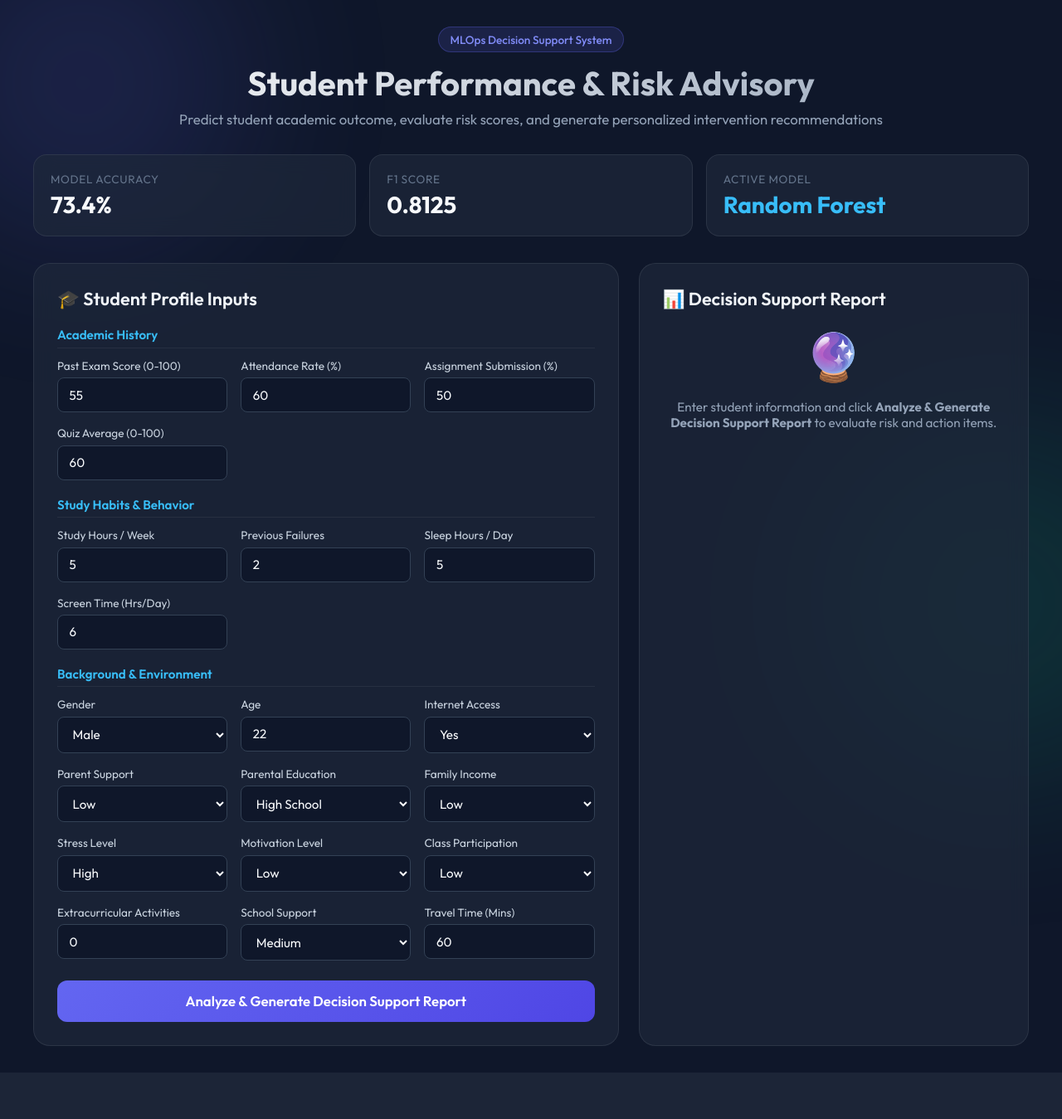
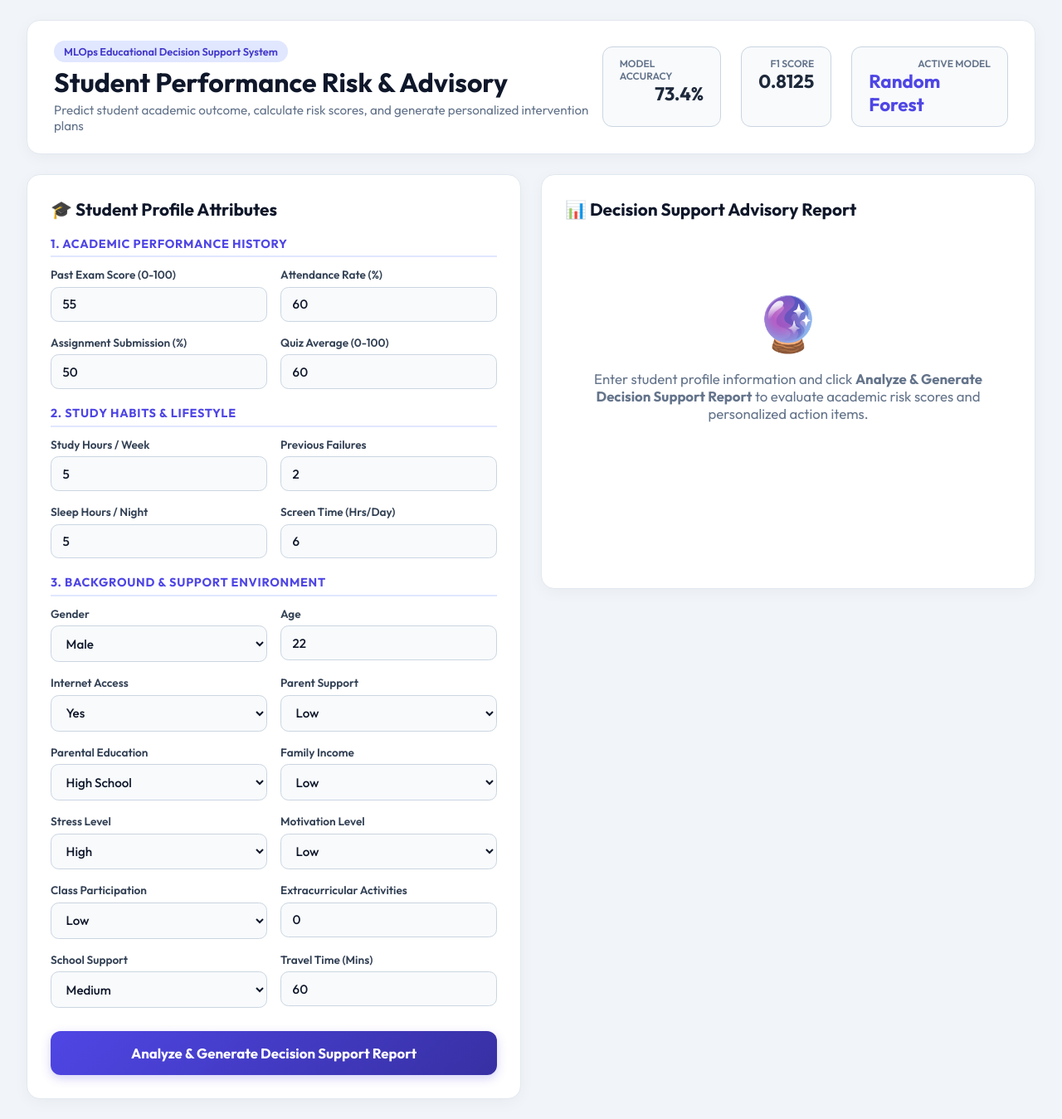
Before and after one commit to NITISH1817/The-Pixels, a FastAPI app: page / in a window 1280 px wide. Shown: the whole page at 83% size. Before the commit the page ends 1293 px from the top, so only its background shows below. Run offline with FastAPI, Linux system fonts and the light colour scheme.

Commit message:
FEAT: Redesigned UI to Full-Screen Light Theme with high contrast cards & responsive header

```diff
--- a/api/static/style.css
+++ b/api/static/style.css
@@ -6,152 +6,140 @@
 }
 
 body {
-    background-color: #0f172a;
-    color: #f8fafc;
+    background-color: #f1f5f9;
+    color: #1e293b;
     min-height: 100vh;
-    padding: 2rem 1rem;
+    padding: 1.5rem 2rem;
     position: relative;
-    overflow-x: hidden;
 }
 
-/* Glowing Background Orbs */
-.background-globes {
-    position: fixed;
-    top: 0;
-    left: 0;
-    width: 100vw;
-    height: 100vh;
-    pointer-events: none;
-    z-index: 0;
-}
-.globe {
-    position: absolute;
-    border-radius: 50%;
-    filter: blur(100px);
-    opacity: 0.15;
-}
-.globe-1 {
-    width: 400px;
-    height: 400px;
-    background: #6366f1;
-    top: -100px;
-    left: -100px;
-}
-.globe-2 {
-    width: 450px;
-    height: 450px;
-    background: #10b981;
-    bottom: -150px;
-    right: -150px;
+/* Full Width Container */
+.container {
+    width: 100%;
+    max-width: 100%;
+    margin: 0 auto;
 }
 
-.container {
-    max-width: 1200px;
-    margin: 0 auto;
-    position: relative;
-    z-index: 1;
+/* Top Navbar / Header Banner */
+.header {
+    background: #ffffff;
+    border-radius: 1rem;
+    padding: 1.5rem 2rem;
+    margin-bottom: 1.5rem;
+    box-shadow: 0 4px 20px -2px rgba(0, 0, 0, 0.05);
+    display: flex;
+    justify-content: space-between;
+    align-items: center;
+    border: 1px solid #e2e8f0;
 }
-
-/* Header */
-.header {
-    text-align: center;
-    margin-bottom: 2rem;
-}
-.badge {
-    display: inline-block;
-    padding: 0.35rem 0.85rem;
-    background: rgba(99, 102, 241, 0.15);
-    color: #818cf8;
-    border: 1px solid rgba(99, 102, 241, 0.3);
-    border-radius: 9999px;
-    font-size: 0.85rem;
-    font-weight: 500;
-    margin-bottom: 0.75rem;
-}
-.header h1 {
-    font-size: 2.5rem;
-    font-weight: 700;
-    background: linear-gradient(135deg, #ffffff, #94a3b8);
-    -webkit-background-clip: text;
-    -webkit-text-fill-color: transparent;
-    margin-bottom: 0.5rem;
-}
-.header p {
-    color: #94a3b8;
-    font-size: 1.05rem;
-}
-
-/* Metrics Row */
-.metrics-row {
-    display: grid;
-    grid-template-columns: repeat(auto-fit, minmax(200px, 1fr));
-    gap: 1rem;
-    margin-bottom: 2rem;
-}
-.metric-card {
-    background: rgba(30, 41, 59, 0.7);
-    border: 1px solid rgba(255, 255, 255, 0.08);
-    backdrop-filter: blur(12px);
-    border-radius: 1rem;
-    padding: 1.25rem;
+.header-left {
     display: flex;
     flex-direction: column;
     gap: 0.25rem;
 }
-.metric-title {
+.badge {
+    display: inline-block;
+    padding: 0.3rem 0.75rem;
+    background: #e0e7ff;
+    color: #4338ca;
+    border-radius: 9999px;
+    font-size: 0.8rem;
+    font-weight: 600;
+    width: fit-content;
+}
+.header h1 {
+    font-size: 2rem;
+    font-weight: 700;
+    color: #0f172a;
+}
+.header p {
     color: #64748b;
-    font-size: 0.85rem;
-    text-transform: uppercase;
-    letter-spacing: 0.05em;
-}
-.metric-value {
-    font-size: 1.75rem;
-    font-weight: 700;
-    color: #f8fafc;
-}
-.metric-value.highlight {
-    color: #38bdf8;
+    font-size: 0.95rem;
 }
 
-/* Main Grid */
+/* Header Metrics Stats */
+.header-stats {
+    display: flex;
+    gap: 1.5rem;
+}
+.stat-box {
+    background: #f8fafc;
+    border: 1px solid #cbd5e1;
+    padding: 0.75rem 1.25rem;
+    border-radius: 0.75rem;
+    display: flex;
+    flex-direction: column;
+    align-items: flex-end;
+}
+.stat-label {
+    font-size: 0.75rem;
+    color: #64748b;
+    font-weight: 600;
+    text-transform: uppercase;
+}
+.stat-value {
+    font-size: 1.4rem;
+    font-weight: 700;
+    color: #1e293b;
+}
+.stat-value.highlight {
+    color: #4f46e5;
+}
+
+/* Main 2-Column Fullscreen Layout */
 .main-grid {
     display: grid;
-    grid-template-columns: 1.8fr 1.2fr;
+    grid-template-columns: 1fr 1fr;
     gap: 1.5rem;
+    align-items: start;
 }
-@media (max-width: 900px) {
+@media (max-width: 1024px) {
     .main-grid {
         grid-template-columns: 1fr;
     }
+    .header {
+        flex-direction: column;
+        align-items: flex-start;
+        gap: 1rem;
+    }
+    .header-stats {
+        width: 100%;
+        justify-content: space-between;
+    }
 }
 
-/* Cards */
+/* Card Styling */
 .card {
-    background: rgba(30, 41, 59, 0.7);
-    border: 1px solid rgba(255, 255, 255, 0.08);
-    backdrop-filter: blur(12px);
-    border-radius: 1.25rem;
+    background: #ffffff;
+    border: 1px solid #e2e8f0;
+    border-radius: 1rem;
     padding: 1.75rem;
+    box-shadow: 0 4px 20px -2px rgba(0, 0, 0, 0.05);
 }
 .card h2 {
-    font-size: 1.35rem;
-    font-weight: 600;
+    font-size: 1.3rem;
+    font-weight: 700;
+    color: #0f172a;
     margin-bottom: 1.25rem;
-    color: #f1f5f9;
+    display: flex;
+    align-items: center;
+    gap: 0.5rem;
 }
 
-/* Form Styling */
+/* Form Layout */
 .form-section-title {
-    font-size: 0.95rem;
-    font-weight: 600;
-    color: #38bdf8;
+    font-size: 0.9rem;
+    font-weight: 700;
+    color: #4f46e5;
+    text-transform: uppercase;
+    letter-spacing: 0.05em;
     margin: 1.25rem 0 0.75rem 0;
-    border-bottom: 1px solid rgba(255, 255, 255, 0.06);
+    border-bottom: 2px solid #e0e7ff;
     padding-bottom: 0.35rem;
 }
 .form-grid {
     display: grid;
-    grid-template-columns: repeat(auto-fit, minmax(180px, 1fr));
+    grid-template-columns: repeat(auto-fit, minmax(200px, 1fr));
     gap: 1rem;
 }
 .form-group {
@@ -161,43 +149,48 @@ body {
 }
 .form-group label {
     font-size: 0.85rem;
-    color: #cbd5e1;
+    font-weight: 600;
+    color: #334155;
 }
 .form-group input, .form-group select {
-    background: #0f172a;
-    border: 1px solid #334155;
-    border-radius: 0.5rem;
+    background: #f8fafc;
+    border: 1.5px solid #cbd5e1;
+    border-radius: 0.6rem;
     padding: 0.65rem 0.85rem;
-    color: #f8fafc;
+    color: #0f172a;
     font-size: 0.95rem;
+    font-weight: 500;
     outline: none;
-    transition: all 0.2s;
+    transition: all 0.2s ease;
 }
 .form-group input:focus, .form-group select:focus {
-    border-color: #6366f1;
-    box-shadow: 0 0 0 2px rgba(99, 102, 241, 0.2);
+    background: #ffffff;
+    border-color: #4f46e5;
+    box-shadow: 0 0 0 3px rgba(79, 70, 229, 0.15);
 }
 
 .btn-predict {
     width: 100%;
-    margin-top: 1.5rem;
-    padding: 0.9rem;
+    margin-top: 1.75rem;
+    padding: 1rem;
     border: none;
     border-radius: 0.75rem;
-    background: linear-gradient(135deg, #6366f1, #4f46e5);
-    color: white;
+    background: linear-gradient(135deg, #4f46e5, #3730a3);
+    color: #ffffff;
     font-size: 1.05rem;
-    font-weight: 600;
+    font-weight: 700;
     cursor: pointer;
-    transition: all 0.2s;
+    transition: all 0.2s ease;
+    box-shadow: 0 4px 12px rgba(79, 70, 229, 0.25);
 }
 .btn-predict:hover {
     transform: translateY(-2px);
-    box-shadow: 0 4px 15px rgba(99, 102, 241, 0.4);
+    box-shadow: 0 6px 20px rgba(79, 70, 229, 0.35);
 }
 
 /* Result Card */
 .result-card {
+    min-height: 500px;
     display: flex;
     flex-direction: column;
 }
@@ -205,167 +198,196 @@ body {
     display: none;
     width: 100%;
     flex-direction: column;
-    align-items: center;
 }
 .result-state.active {
     display: flex;
 }
 
+#placeholder-state {
+    align-items: center;
+    justify-content: center;
+    text-align: center;
+    padding: 4rem 2rem;
+}
 #placeholder-state .icon {
-    font-size: 3.5rem;
+    font-size: 4rem;
     margin-bottom: 1rem;
 }
 #placeholder-state p {
-    color: #94a3b8;
-    font-size: 0.95rem;
-    text-align: center;
+    color: #64748b;
+    font-size: 1.05rem;
 }
 
+#loading-state {
+    align-items: center;
+    justify-content: center;
+    padding: 4rem 2rem;
+}
 .spinner {
-    width: 40px;
-    height: 40px;
-    border: 4px solid rgba(255,255,255,0.1);
-    border-left-color: #6366f1;
+    width: 48px;
+    height: 48px;
+    border: 4px solid #e2e8f0;
+    border-left-color: #4f46e5;
     border-radius: 50%;
-    animation: spin 1s linear infinite;
+    animation: spin 0.8s linear infinite;
     margin-bottom: 1rem;
 }
 @keyframes spin {
     to { transform: rotate(360deg); }
 }
 
-/* Top Result Bar */
+/* Top Result Header */
 .result-top-bar {
     display: flex;
     align-items: center;
     justify-content: space-between;
     width: 100%;
-    margin-bottom: 1.25rem;
+    margin-bottom: 1.5rem;
+    padding-bottom: 1rem;
+    border-bottom: 1px solid #e2e8f0;
 }
 .prediction-badge {
-    font-size: 1.75rem;
+    font-size: 2rem;
     font-weight: 800;
-    padding: 0.5rem 1.5rem;
+    padding: 0.6rem 2rem;
     border-radius: 0.75rem;
+    letter-spacing: 0.05em;
 }
 .prediction-badge.pass {
-    background: rgba(16, 185, 129, 0.15);
-    color: #34d399;
-    border: 2px solid #10b981;
+    background: #dcfce7;
+    color: #15803d;
+    border: 2px solid #22c55e;
 }
 .prediction-badge.fail {
-    background: rgba(239, 68, 68, 0.15);
-    color: #f87171;
+    background: #fee2e2;
+    color: #b91c1c;
     border: 2px solid #ef4444;
 }
 
 .risk-pill {
-    padding: 0.5rem 1rem;
+    padding: 0.55rem 1.2rem;
     border-radius: 9999px;
-    font-size: 0.85rem;
-    font-weight: 600;
-    border: 1px solid;
+    font-size: 0.9rem;
+    font-weight: 700;
+    border: 2px solid;
 }
 
-/* Risk Metrics Grid */
+/* Risk Metrics Banner Boxes */
 .risk-metrics-grid {
     display: grid;
     grid-template-columns: 1fr 1fr;
-    gap: 0.75rem;
+    gap: 1rem;
     width: 100%;
-    margin-bottom: 1.25rem;
+    margin-bottom: 1.5rem;
 }
 .risk-metric-box {
-    background: rgba(15, 23, 42, 0.6);
-    border: 1px solid rgba(255, 255, 255, 0.08);
-    padding: 0.85rem;
+    background: #f8fafc;
+    border: 1px solid #e2e8f0;
+    padding: 1rem;
     border-radius: 0.75rem;
     display: flex;
     flex-direction: column;
+    align-items: center;
     gap: 0.25rem;
-    text-align: center;
 }
 .box-label {
-    font-size: 0.75rem;
-    color: #94a3b8;
+    font-size: 0.8rem;
+    color: #64748b;
+    font-weight: 700;
     text-transform: uppercase;
 }
 .box-val {
-    font-size: 1.35rem;
-    font-weight: 700;
+    font-size: 1.6rem;
+    font-weight: 800;
 }
 .box-val.success {
-    color: #34d399;
+    color: #16a34a;
 }
 
-/* Confidence Bar */
+/* Gauge Progress Bar */
 .confidence-container {
     width: 100%;
-    margin-bottom: 1.5rem;
+    margin-bottom: 1.75rem;
+    background: #f8fafc;
+    border: 1px solid #e2e8f0;
+    padding: 1rem;
+    border-radius: 0.75rem;
 }
 .confidence-header {
     display: flex;
     justify-content: space-between;
-    font-size: 0.85rem;
-    color: #cbd5e1;
-    margin-bottom: 0.4rem;
+    font-size: 0.9rem;
+    font-weight: 700;
+    color: #334155;
+    margin-bottom: 0.5rem;
 }
 .progress-bar {
     width: 100%;
-    height: 8px;
-    background: #0f172a;
+    height: 12px;
+    background: #e2e8f0;
     border-radius: 9999px;
     overflow: hidden;
 }
 .progress-fill {
     height: 100%;
     width: 0%;
-    transition: width 0.5s ease;
+    transition: width 0.6s ease;
+    border-radius: 9999px;
 }
 
-/* Decision Support Sections */
+/* Decision Sections */
 .decision-section {
     width: 100%;
-    margin-top: 1rem;
-    text-align: left;
+    margin-top: 1.25rem;
 }
 .decision-section h3 {
-    font-size: 0.95rem;
-    color: #cbd5e1;
-    margin-bottom: 0.65rem;
-    font-weight: 600;
+    font-size: 1rem;
+    color: #0f172a;
+    margin-bottom: 0.75rem;
+    font-weight: 700;
+    display: flex;
+    align-items: center;
+    gap: 0.5rem;
 }
 
 .reason-list, .rec-list {
     list-style: none;
     display: flex;
     flex-direction: column;
-    gap: 0.5rem;
+    gap: 0.6rem;
 }
 .reason-list li {
-    background: rgba(239, 68, 68, 0.08);
-    border: 1px solid rgba(239, 68, 68, 0.2);
-    padding: 0.6rem 0.85rem;
-    border-radius: 0.5rem;
-    font-size: 0.85rem;
-    color: #fca5a5;
+    background: #fff1f2;
+    border: 1px solid #fecdd3;
+    padding: 0.75rem 1rem;
+    border-radius: 0.6rem;
+    font-size: 0.9rem;
+    color: #9f1239;
+    font-weight: 600;
+    display: flex;
+    align-items: center;
 }
 .reason-list li .bullet {
-    color: #ef4444;
-    font-weight: bold;
-    margin-right: 0.35rem;
+    color: #e11d48;
+    font-weight: 900;
+    font-size: 1.2rem;
+    margin-right: 0.5rem;
 }
 
 .rec-list li {
-    background: rgba(16, 185, 129, 0.08);
-    border: 1px solid rgba(16, 185, 129, 0.2);
-    padding: 0.6rem 0.85rem;
-    border-radius: 0.5rem;
-    font-size: 0.85rem;
-    color: #6ee7b7;
+    background: #f0fdf4;
+    border: 1px solid #bbf7d0;
+    padding: 0.75rem 1rem;
+    border-radius: 0.6rem;
+    font-size: 0.9rem;
+    color: #166534;
+    font-weight: 600;
+    display: flex;
+    align-items: center;
 }
 .rec-list li .check {
-    color: #10b981;
-    font-weight: bold;
-    margin-right: 0.35rem;
+    color: #16a34a;
+    font-weight: 900;
+    font-size: 1.1rem;
+    margin-right: 0.5rem;
 }
--- a/api/templates/index.html
+++ b/api/templates/index.html
@@ -4,46 +4,43 @@
     <meta charset="UTF-8">
     <meta name="viewport" content="width=device-width, initial-scale=1.0">
     <title>Student Performance & Decision Support System | MLOps</title>
-    <link href="https://fonts.googleapis.com/css2?family=Outfit:wght@300;400;500;600;700&display=swap" rel="stylesheet">
+    <link href="https://fonts.googleapis.com/css2?family=Outfit:wght@300;400;500;600;700;800&display=swap" rel="stylesheet">
     <link rel="stylesheet" href="/static/style.css">
 </head>
 <body>
-    <div class="background-globes">
-        <div class="globe globe-1"></div>
-        <div class="globe globe-2"></div>
-    </div>
 
     <div class="container">
-        <!-- Header -->
+        <!-- Header Banner with Stats -->
         <header class="header">
-            <div class="badge">MLOps Decision Support System</div>
-            <h1>Student Performance & Risk Advisory</h1>
-            <p>Predict student academic outcome, evaluate risk scores, and generate personalized intervention recommendations</p>
+            <div class="header-left">
+                <div class="badge">MLOps Educational Decision Support System</div>
+                <h1>Student Performance Risk & Advisory</h1>
+                <p>Predict student academic outcome, calculate risk scores, and generate personalized intervention plans</p>
+            </div>
+            <div class="header-stats">
+                <div class="stat-box">
+                    <span class="stat-label">Model Accuracy</span>
+                    <span class="stat-value">{{ "%.1f"|format(metrics.get('Accuracy', 0.734) * 100) }}%</span>
+                </div>
+                <div class="stat-box">
+                    <span class="stat-label">F1 Score</span>
+                    <span class="stat-value">{{ "%.4f"|format(metrics.get('F1-Score', 0.8125)) }}</span>
+                </div>
+                <div class="stat-box">
+                    <span class="stat-label">Active Model</span>
+                    <span class="stat-value highlight">Random Forest</span>
+                </div>
+            </div>
         </header>
 
-        <!-- Metrics Banner -->
-        <div class="metrics-row">
-            <div class="metric-card">
-                <span class="metric-title">Model Accuracy</span>
-                <span class="metric-value">{{ "%.1f"|format(metrics.get('Accuracy', 0.734) * 100) }}%</span>
-            </div>
-            <div class="metric-card">
-                <span class="metric-title">F1 Score</span>
-                <span class="metric-value">{{ "%.4f"|format(metrics.get('F1-Score', 0.8125)) }}</span>
-            </div>
-            <div class="metric-card">
-                <span class="metric-title">Active Model</span>
-                <span class="metric-value highlight">Random Forest</span>
-            </div>
-        </div>
-
+        <!-- Main 2-Column Fullscreen Grid -->
         <div class="main-grid">
             <!-- Prediction Form -->
             <div class="card form-card">
-                <h2>🎓 Student Profile Inputs</h2>
+                <h2>🎓 Student Profile Attributes</h2>
                 <form id="prediction-form">
 
-                    <div class="form-section-title">Academic History</div>
+                    <div class="form-section-title">1. Academic Performance History</div>
                     <div class="form-grid">
                         <div class="form-group">
                             <label>Past Exam Score (0-100)</label>
@@ -63,7 +60,7 @@
                         </div>
                     </div>
 
-                    <div class="form-section-title">Study Habits & Behavior</div>
+                    <div class="form-section-title">2. Study Habits & Lifestyle</div>
                     <div class="form-grid">
                         <div class="form-group">
                             <label>Study Hours / Week</label>
@@ -74,7 +71,7 @@
                             <input type="number" id="Previous_Failures" value="2" min="0" max="10" required>
                         </div>
                         <div class="form-group">
-                            <label>Sleep Hours / Day</label>
+                            <label>Sleep Hours / Night</label>
                             <input type="number" id="Sleep_Hours" value="5" min="0" max="24" required>
                         </div>
                         <div class="form-group">
@@ -83,7 +80,7 @@
                         </div>
                     </div>
 
-                    <div class="form-section-title">Background & Environment</div>
+                    <div class="form-section-title">3. Background & Support Environment</div>
                     <div class="form-grid">
                         <div class="form-group">
                             <label>Gender</label>
@@ -178,20 +175,19 @@
 
             <!-- Prediction Result & Decision Support Output -->
             <div class="card result-card">
-                <h2>📊 Decision Support Report</h2>
+                <h2>📊 Decision Support Advisory Report</h2>
 
                 <div id="placeholder-state" class="result-state active">
                     <div class="icon">🔮</div>
-                    <p>Enter student information and click <strong>Analyze & Generate Decision Support Report</strong> to evaluate risk and action items.</p>
+                    <p>Enter student profile information and click <strong>Analyze & Generate Decision Support Report</strong> to evaluate academic risk scores and personalized action items.</p>
                 </div>
 
                 <div id="loading-state" class="result-state">
                     <div class="spinner"></div>
-                    <p>Evaluating Decision Support Engine & Model...</p>
+                    <p>Evaluating Decision Support Engine & Machine Learning Pipeline...</p>
                 </div>
 
                 <div id="result-state" class="result-state">
-                    <!-- Option 1: Prediction Badge & Risk Score -->
                     <div class="result-top-bar">
                         <div class="prediction-badge" id="prediction-badge">PASS</div>
                         <div class="risk-pill" id="risk-pill">Academic Risk: Medium</div>
@@ -218,19 +214,15 @@
                         </div>
                     </div>
 
-                    <!-- Option 2: Reasons List -->
                     <div class="decision-section">
                         <h3>⚠️ Primary Risk Factors / Reasons</h3>
                         <ul class="reason-list" id="reasons-list">
-                            <!-- Populated dynamically -->
                         </ul>
                     </div>
 
-                    <!-- Option 2: Actionable Recommendations Checklist -->
                     <div class="decision-section">
                         <h3>💡 Actionable Recommendations for Teacher</h3>
                         <ul class="rec-list" id="recommendations-list">
-                            <!-- Populated dynamically -->
                         </ul>
                     </div>
 
@@ -291,10 +283,10 @@
                 badge.innerText = data.prediction;
                 badge.className = 'prediction-badge ' + (data.prediction === 'PASS' ? 'pass' : 'fail');
 
-                // 2. Risk Pill & Colors
+                // 2. Risk Pill
                 const riskPill = document.getElementById('risk-pill');
                 riskPill.innerText = `Academic Risk: ${data.academic_risk_level}`;
-                riskPill.style.backgroundColor = `${data.risk_color}22`;
+                riskPill.style.backgroundColor = `${data.risk_color}18`;
                 riskPill.style.borderColor = data.risk_color;
                 riskPill.style.color = data.risk_color;
 
@@ -307,7 +299,7 @@
                 document.getElementById('confidence-val').innerText = data.success_probability + '%';
                 const fill = document.getElementById('progress-fill');
                 fill.style.width = data.success_probability + '%';
-                fill.style.background = data.prediction === 'PASS' ? 'linear-gradient(90deg, #10b981, #059669)' : 'linear-gradient(90deg, #ef4444, #dc2626)';
+                fill.style.background = data.prediction === 'PASS' ? 'linear-gradient(90deg, #16a34a, #15803d)' : 'linear-gradient(90deg, #dc2626, #b91c1c)';
 
                 // 4. Reasons List
                 const reasonsList = document.getElementById('reasons-list');
```
